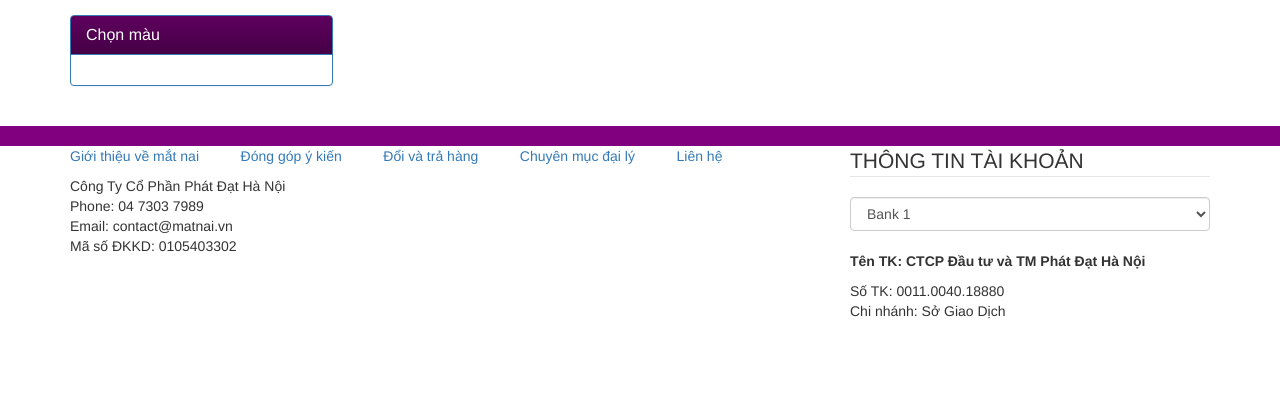
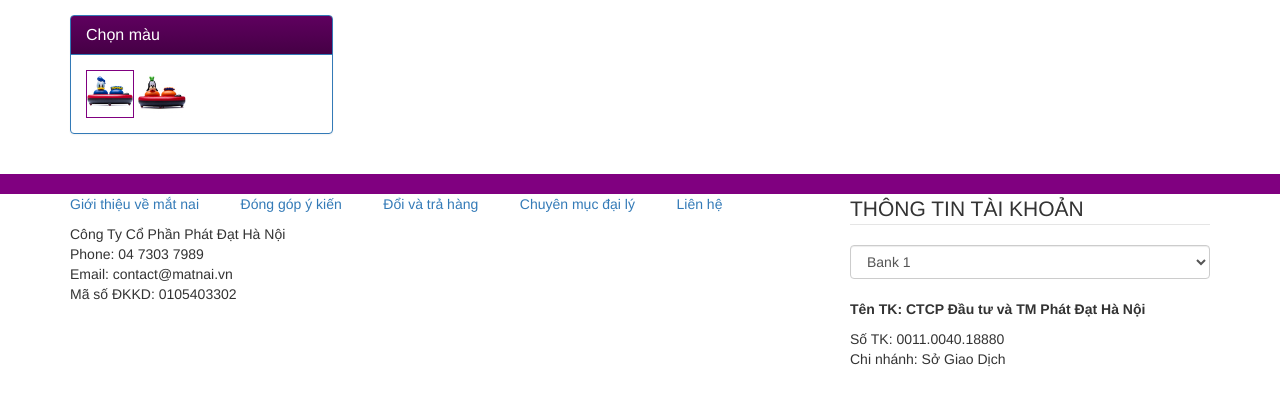
Before and after one commit to hungpham2411/eyelens, a plain HTML site: page accessories_detail.html in a window 1280 px wide. Shown: the part 176-580 px from the top of the page. Drawn offline with Linux system fonts and the light colour scheme.

Commit message:
update views and css

```diff
--- a/accessories_detail.html
+++ b/accessories_detail.html
@@ -259,7 +259,8 @@
                                     </div>
 
                                     <div class="panel-body">
-
+                                        <a href="#"><img class="active icon-x4" src="images/80x80.jpeg" alt=""/></a>
+                                        <a href="#"><img class="icon-x4" src="images/80x80_002.jpeg" alt=""/></a>
                                     </div>
                                 </div>
                             </div>
--- a/styles/general.css
+++ b/styles/general.css
@@ -140,6 +140,11 @@ ul {
     height: 36px;
 }
 
+.icon-x4 {
+    width: 48px;
+    height: 48px;
+}
+
 .img-cover {
     width: 100%;
     height: 100%;
--- a/styles/style.css
+++ b/styles/style.css
@@ -14,6 +14,10 @@
 
 #model-owlslider .owl-controls .owl-buttons .owl-prev {
     left: 0;
+}
+
+.active {
+    border: 1px solid purple;
 }
 
 .bg1 {
```
Also changed, not shown: images/80x80.jpeg (added), images/80x80_002.jpeg (added).
